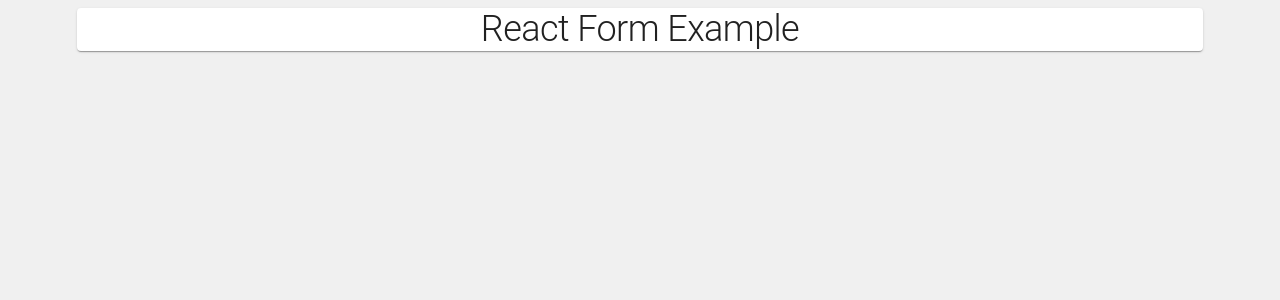
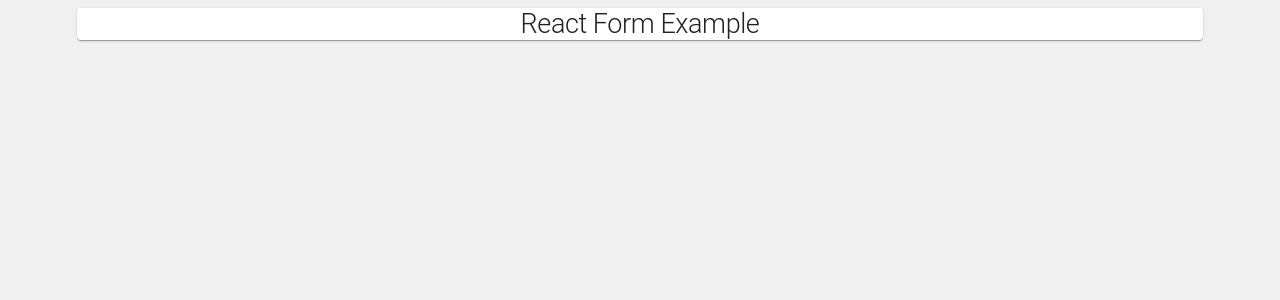
Before and after one commit to kmh-dcp/react-form-example, a React (Vite) app: page / in a window 1280 px wide. Shown: the top 300 px of the page. Built offline with nearby package versions, Linux system fonts and the light colour scheme.

Commit message:
Separate AppTheme from LightTheme

```diff
--- a/src/theme/light-theme.ts
+++ b/src/theme/light-theme.ts
@@ -1,12 +1,8 @@
 import { createTheme, responsiveFontSizes } from "@mui/material/styles";
+import AppTheme from "./theme.ts";
 
 const lightTheme = createTheme({
-  typography: {
-    h1: {
-      fontSize: "2.0rem",
-      lineHeight: 1.2,
-    },
-  },
+  ...AppTheme,
 });
 
 export default responsiveFontSizes(lightTheme);
--- /dev/null
+++ b/src/theme/theme.ts
@@ -0,0 +1,12 @@
+import { createTheme, responsiveFontSizes } from "@mui/material/styles";
+
+const theme = createTheme({
+  typography: {
+    h1: {
+      fontSize: "2.0rem",
+      lineHeight: 1.2,
+    },
+  },
+});
+
+export default responsiveFontSizes(theme);
```
